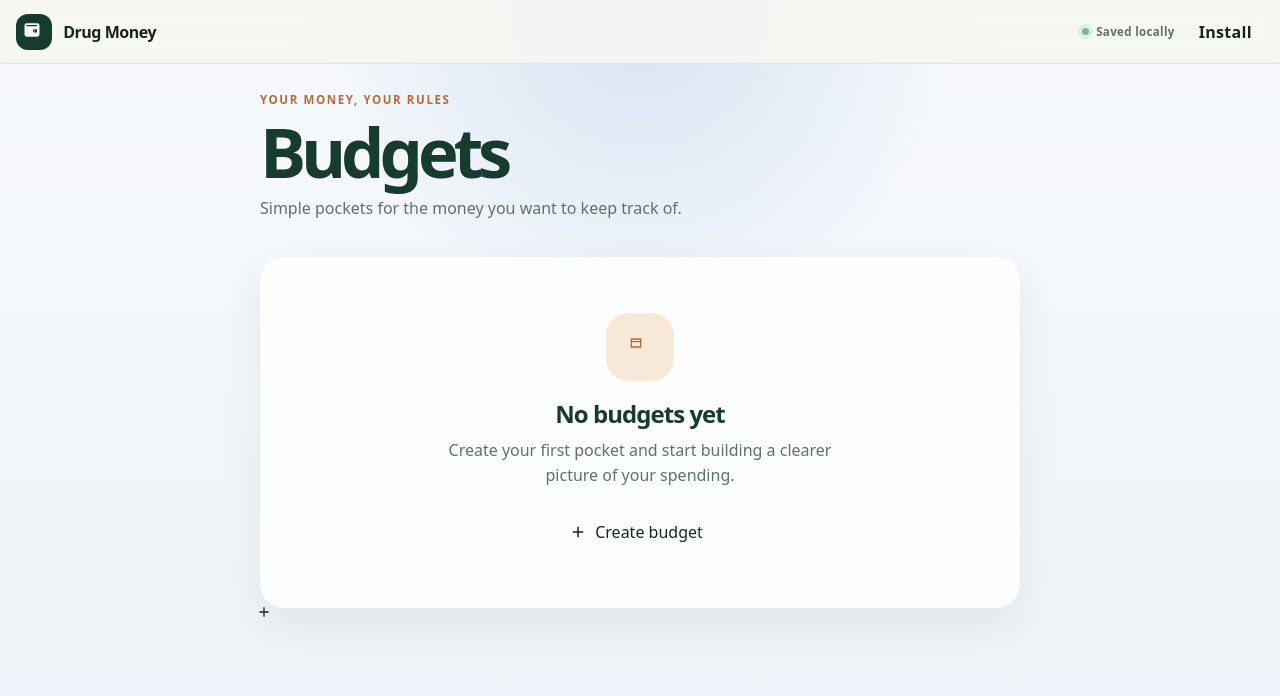
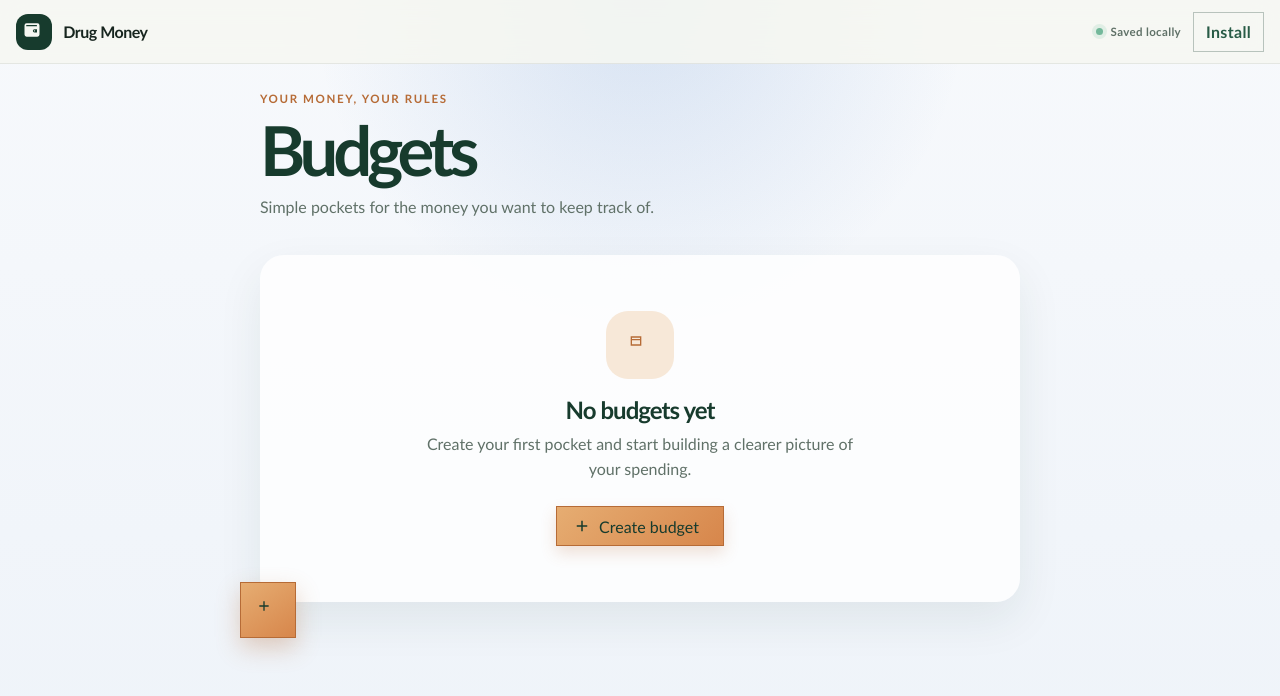
Before and after one commit to miadentdev/drug-money, an Angular app: page /budgets in a window 1280 px wide. Both pictures are taken after a click on the button "Continue to budgets". Shown: the top 696 px of the page. Built offline with nearby package versions, Linux system fonts and the light colour scheme.

Commit message:
Updated button styles and navbar logic

```diff
--- a/src/app/app.html
+++ b/src/app/app.html
@@ -6,7 +6,13 @@
     </a>
     <span class="toolbar-spacer"></span>
     <span class="offline-status"><span class="status-dot"></span> Saved locally</span>
-    <a mat-button routerLink="/install">Install</a>
+    <a
+      mat-button
+      routerLink="/install"
+      routerLinkActive
+      #installLink="routerLinkActive"
+      [hidden]="showInstallPage() || installLink.isActive"
+    >Install</a>
   </mat-toolbar>
   <main class="app-main">
     @if (showInstallPage()) {
--- a/src/app/app.ts
+++ b/src/app/app.ts
@@ -1,5 +1,5 @@
 import { Component, inject, signal } from '@angular/core';
-import { RouterLink, RouterOutlet } from '@angular/router';
+import { RouterLink, RouterLinkActive, RouterOutlet } from '@angular/router';
 import { MatToolbarModule } from '@angular/material/toolbar';
 import { MatIconModule } from '@angular/material/icon';
 import { MatButtonModule } from '@angular/material/button';
@@ -14,7 +14,7 @@ import { Router } from '@angular/router';
 
 @Component({
   selector: 'app-root',
-  imports: [RouterLink, RouterOutlet, MatToolbarModule, MatIconModule, MatButtonModule, InstallationPageComponent],
+  imports: [RouterLink, RouterLinkActive, RouterOutlet, MatToolbarModule, MatIconModule, MatButtonModule, InstallationPageComponent],
   templateUrl: './app.html',
   styleUrl: './app.scss',
 })
--- a/src/styles.scss
+++ b/src/styles.scss
@@ -1,8 +1,13 @@
 :root {
   color-scheme: light;
-  font-family: 'Manrope', system-ui, sans-serif;
+  font-family: 'Trebuchet MS', 'Arial Rounded MT Bold', ui-rounded, sans-serif;
   background: #f6f7f2;
   color: #17251f;
+  --green-ink: #173b2d;
+  --green-soft: #285b46;
+  --orange: #d7864b;
+  --orange-light: #e6ad72;
+  --orange-wash: #fff4e8;
 }
 
 html,
@@ -26,6 +31,7 @@ input {
 }
 
 .mat-mdc-button-base {
+  border: 1px solid rgba(23, 59, 45, 0.28) !important;
   transition:
     transform 120ms ease,
     box-shadow 120ms ease;
@@ -33,6 +39,45 @@ input {
 
 .mat-mdc-button-base:not(:disabled):not(.mat-mdc-button-disabled):active {
   transform: translateY(2px) scale(0.98);
+}
+
+.mat-mdc-unelevated-button:not(:disabled):not(.mat-mdc-button-disabled) {
+  color: var(--green-ink) !important;
+  background: linear-gradient(135deg, var(--orange-light), var(--orange)) !important;
+  border-color: #b66b36 !important;
+  box-shadow: 0 7px 16px rgba(183, 107, 54, 0.2);
+}
+
+.mat-mdc-unelevated-button:not(:disabled):not(.mat-mdc-button-disabled):hover {
+  background: linear-gradient(135deg, #f0bd84, #cf7440) !important;
+  box-shadow: 0 9px 20px rgba(183, 107, 54, 0.28);
+}
+
+.mat-mdc-outlined-button {
+  color: var(--green-soft) !important;
+  border-color: rgba(183, 107, 54, 0.48) !important;
+  background: rgba(255, 244, 232, 0.55);
+}
+
+.mat-mdc-outlined-button:not(:disabled):not(.mat-mdc-button-disabled):hover {
+  color: var(--green-ink) !important;
+  border-color: var(--orange) !important;
+  background: var(--orange-wash);
+}
+
+.mat-mdc-button {
+  color: var(--green-soft) !important;
+}
+
+.mat-mdc-button:not(:disabled):not(.mat-mdc-button-disabled):hover {
+  background: rgba(230, 173, 114, 0.16);
+}
+
+.mat-mdc-fab {
+  color: var(--green-ink) !important;
+  background: linear-gradient(145deg, var(--orange-light), var(--orange)) !important;
+  border-color: #b66b36 !important;
+  box-shadow: 0 10px 24px rgba(183, 107, 54, 0.3) !important;
 }
 
 @media (prefers-reduced-motion: reduce) {
@@ -113,6 +158,7 @@ mat-icon {
   text-align: center;
 }
 .installation-card h1 {
+  font-family: 'Arial Rounded MT Bold', 'Trebuchet MS', ui-rounded, sans-serif;
   margin: 0.6rem 0 0.8rem;
   color: #173b2d;
   font-size: clamp(2rem, 8vw, 3.4rem);
@@ -146,6 +192,7 @@ mat-icon {
   text-transform: uppercase;
 }
 .hero h1 {
+  font-family: 'Arial Rounded MT Bold', 'Trebuchet MS', ui-rounded, sans-serif;
   margin: 0.55rem 0 0.65rem;
   color: #173b2d;
   font-size: clamp(2.3rem, 7vw, 4.3rem);
@@ -186,6 +233,7 @@ mat-icon {
   background: #f7e8d8;
 }
 .empty-state h2 {
+  font-family: 'Arial Rounded MT Bold', 'Trebuchet MS', ui-rounded, sans-serif;
   margin: 0 0 0.55rem;
   color: #173b2d;
   letter-spacing: -0.04em;
@@ -301,6 +349,7 @@ mat-icon svg {
   padding: 1.5rem 1.5rem 0.5rem;
 }
 .detail-heading mat-card-title {
+  font-family: 'Arial Rounded MT Bold', 'Trebuchet MS', ui-rounded, sans-serif;
   margin-top: 0.5rem;
   color: #fff;
   font-size: clamp(1.5rem, 5vw, 2.3rem);
@@ -364,6 +413,7 @@ mat-icon svg {
   padding: 1.6rem 1.6rem 0.6rem;
 }
 .form-heading mat-card-title {
+  font-family: 'Arial Rounded MT Bold', 'Trebuchet MS', ui-rounded, sans-serif;
   margin-top: 0.5rem;
   color: #173b2d;
   font-size: 1.8rem;
```
